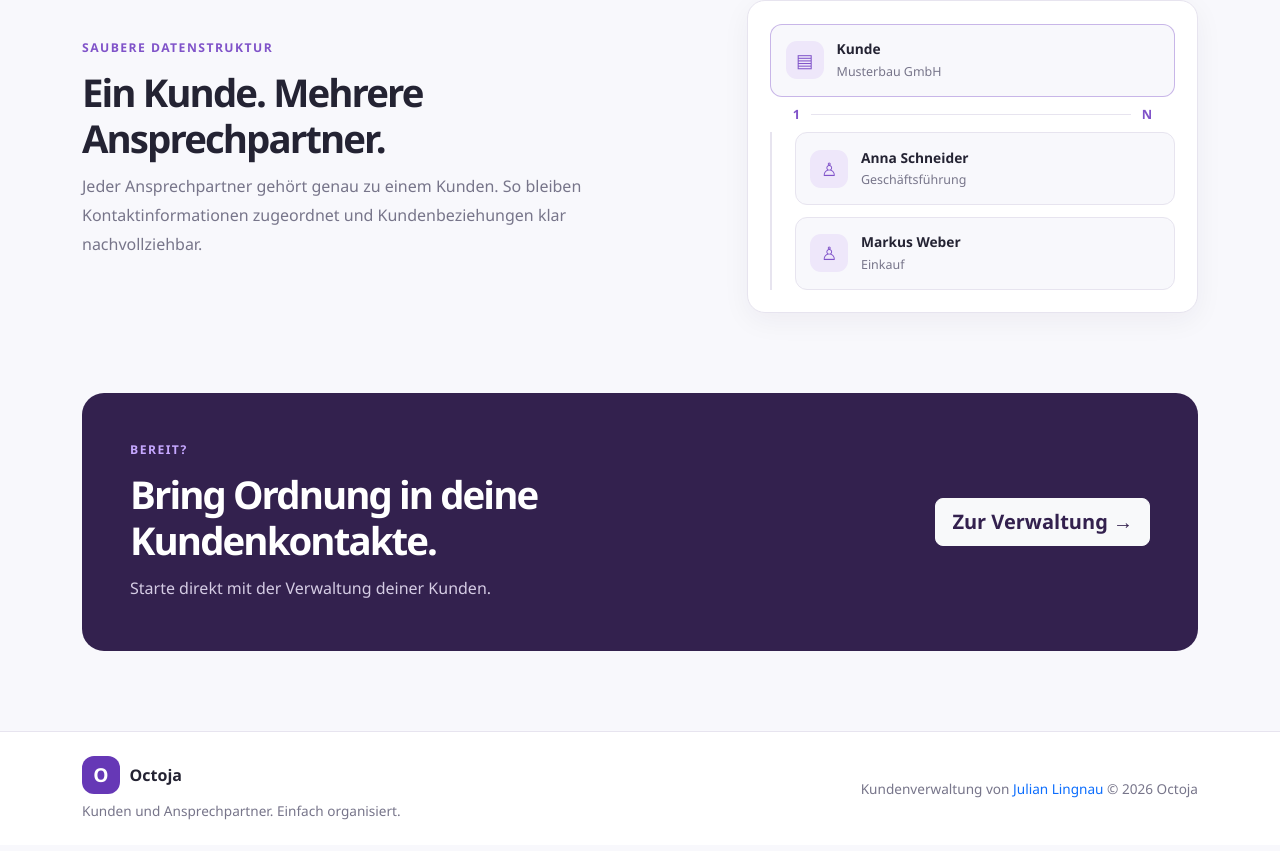
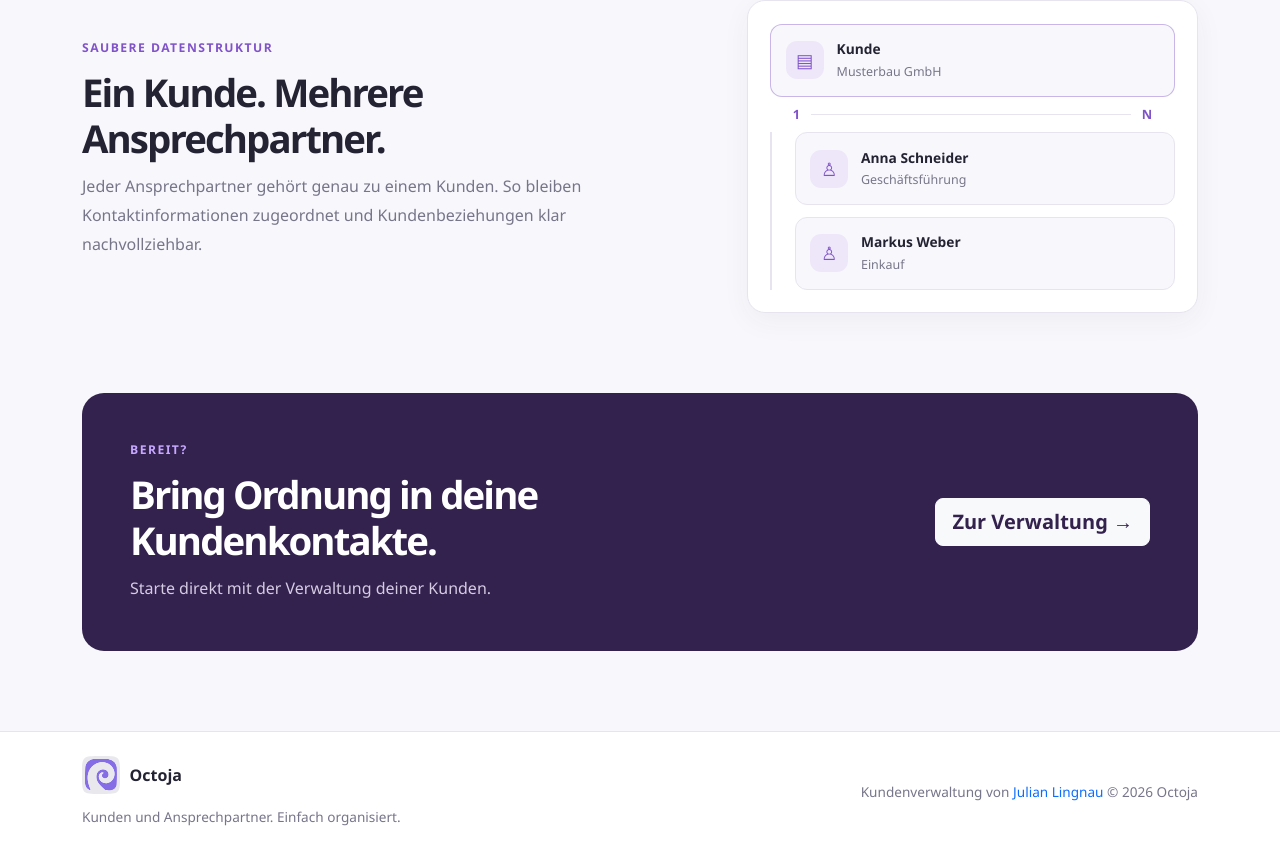
Before and after one commit to infinite0007/octojaTask, a React (Vite) app in the folder Frontend/: page / in a window 1280 px wide. Shown: the part 1440-2291 px from the top of the page. Built offline with nearby package versions, Linux system fonts and the light colour scheme.

Commit message:
octojalogo footer

```diff
--- a/Frontend/src/components/Footer.jsx
+++ b/Frontend/src/components/Footer.jsx
@@ -8,7 +8,11 @@ function Footer() {
       <Container className="footer-inner">
         <div>
           <Link to="/" className="footer-brand">
-            <span className="brand-mark">O</span>
+            <img
+              src="/favicon.svg"
+              alt="Octoja Logo"
+              className="brand-logo"
+            />
             Octoja
           </Link>
           <p className="footer-note">
```
